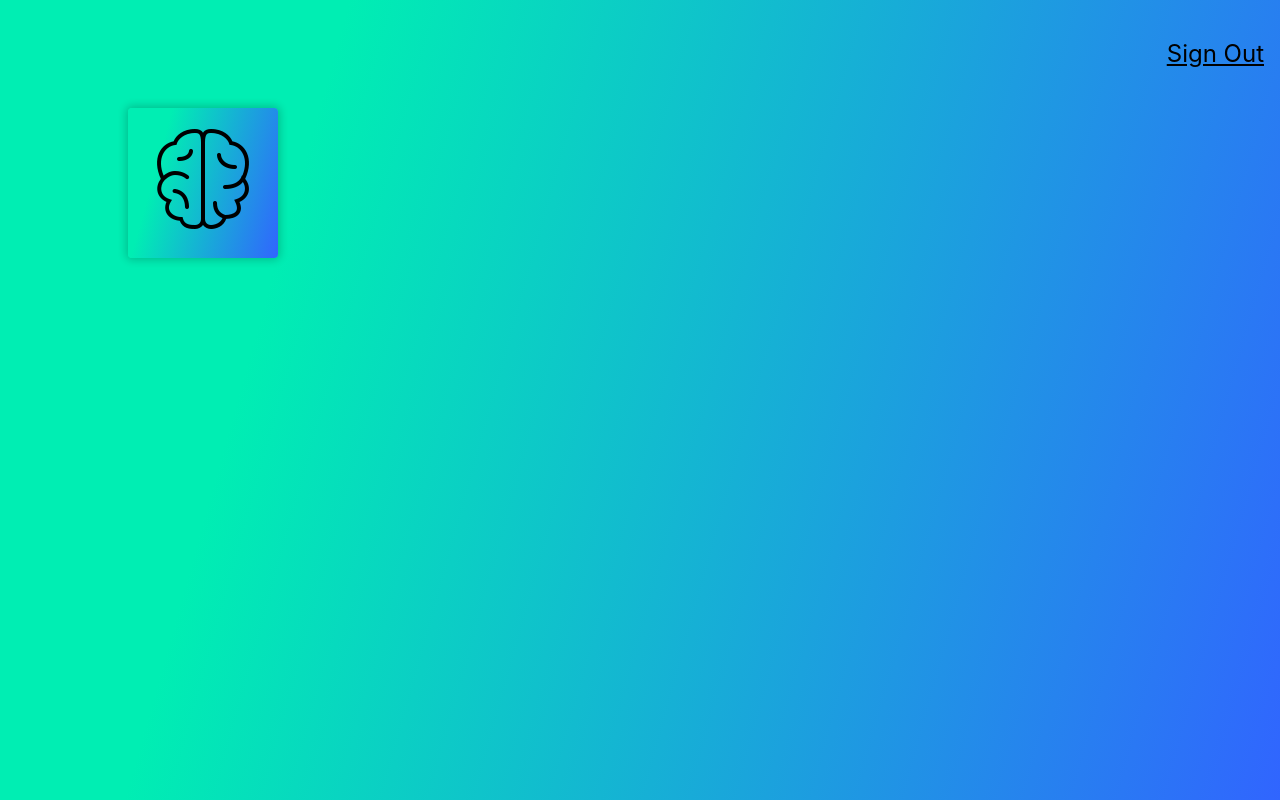
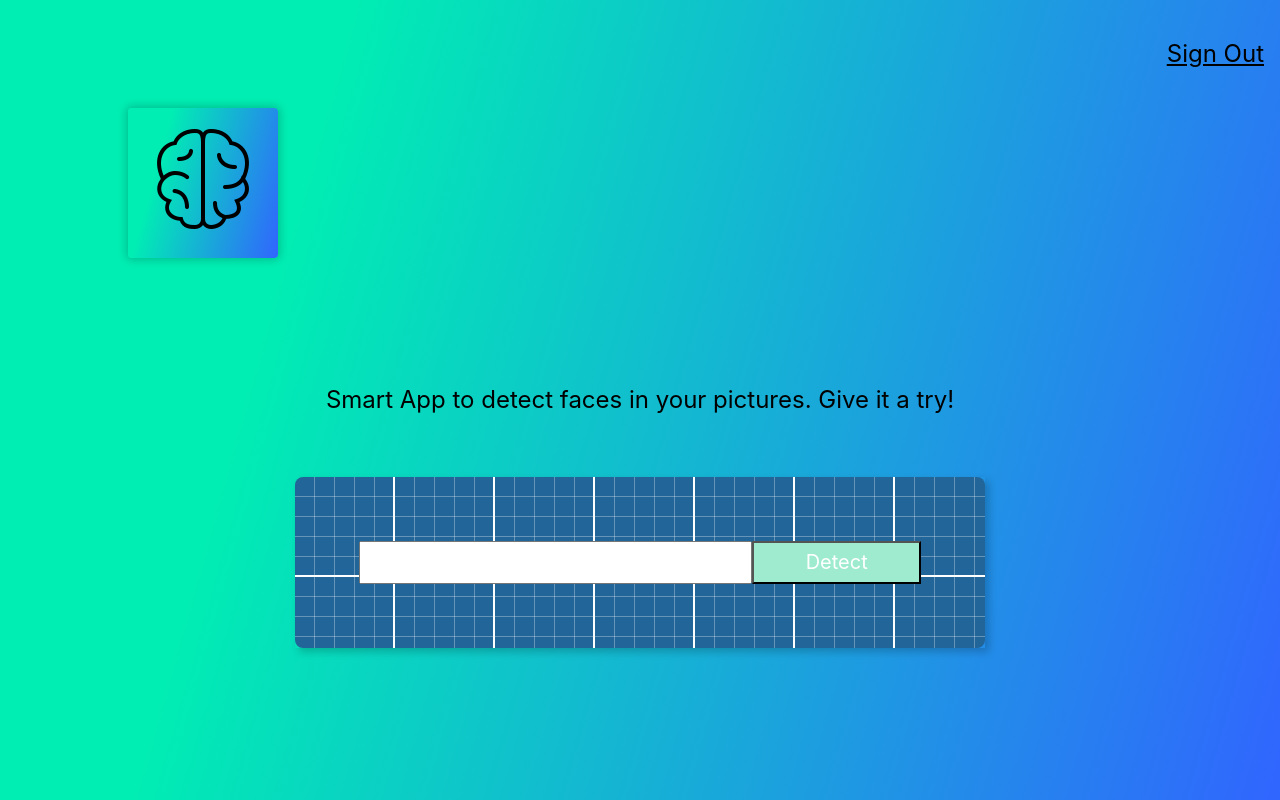
Before and after one commit to Elita1Arcee/smartFaceRecognition, a React (Create React App) app: page / in a window 1280 px wide. Built offline with nearby package versions, Linux system fonts and the light colour scheme.

Commit message:
setup up image form for user input. added styles

```diff
--- a/src/App.js
+++ b/src/App.js
@@ -1,5 +1,6 @@
 import Navigation from './components/Navigation/Navigation';
 import Logo from './components/Logo/Logo'
+import ImageLinkForm from './components/ImageLinkForm/ImageLinkForm'
 import './App.css';
 
 function App() {
@@ -7,8 +8,8 @@ function App() {
     <div className="App">
       <Navigation />
       <Logo />
+      <ImageLinkForm />
        {/*
-      <ImageLinkForm />
       <FaceRecognition />*/}
     </div>
   );
--- /dev/null
+++ b/src/components/ImageLinkForm/ImageFormLink.css
@@ -0,0 +1,10 @@
+.form{
+    width: 690px;
+    background-color:#269;
+    background-image: linear-gradient(white 2px, transparent 2px),
+    linear-gradient(90deg, white 2px, transparent 2px),
+    linear-gradient(rgba(255,255,255,.3) 1px, transparent 1px),
+    linear-gradient(90deg, rgba(255,255,255,.3) 1px, transparent 1px);
+    background-size: 100px 100px, 100px 100px, 20px 20px, 20px 20px;
+    background-position:-2px -2px, -2px -2px, -1px -1px, -1px -1px;
+}
--- /dev/null
+++ b/src/components/ImageLinkForm/ImageLinkForm.jsx
@@ -0,0 +1,21 @@
+import React from 'react'
+import './ImageFormLink.css'
+
+function ImageLinkForm() {
+    return (
+        <div>
+            <p className='f3'>
+                {'Smart App to detect faces in your pictures. Give it a try!'}
+            </p>
+            <div className='ma5 form center br3'>
+                <div className='pa5 shadow-5'>
+                    <input className='f4 pa2 w-70 center' type='text' />
+                    <button className='w-30 grow f4 link ph3 pv2 dib white bg-light-green'>Detect</button>
+                </div>
+            </div>
+
+        </div>
+    )
+}
+
+export default ImageLinkForm;
--- a/src/index.css
+++ b/src/index.css
@@ -13,3 +13,7 @@ code {
   font-family: source-code-pro, Menlo, Monaco, Consolas, 'Courier New',
     monospace;
 }
+
+button {
+  cursor: pointer;
+}
```
